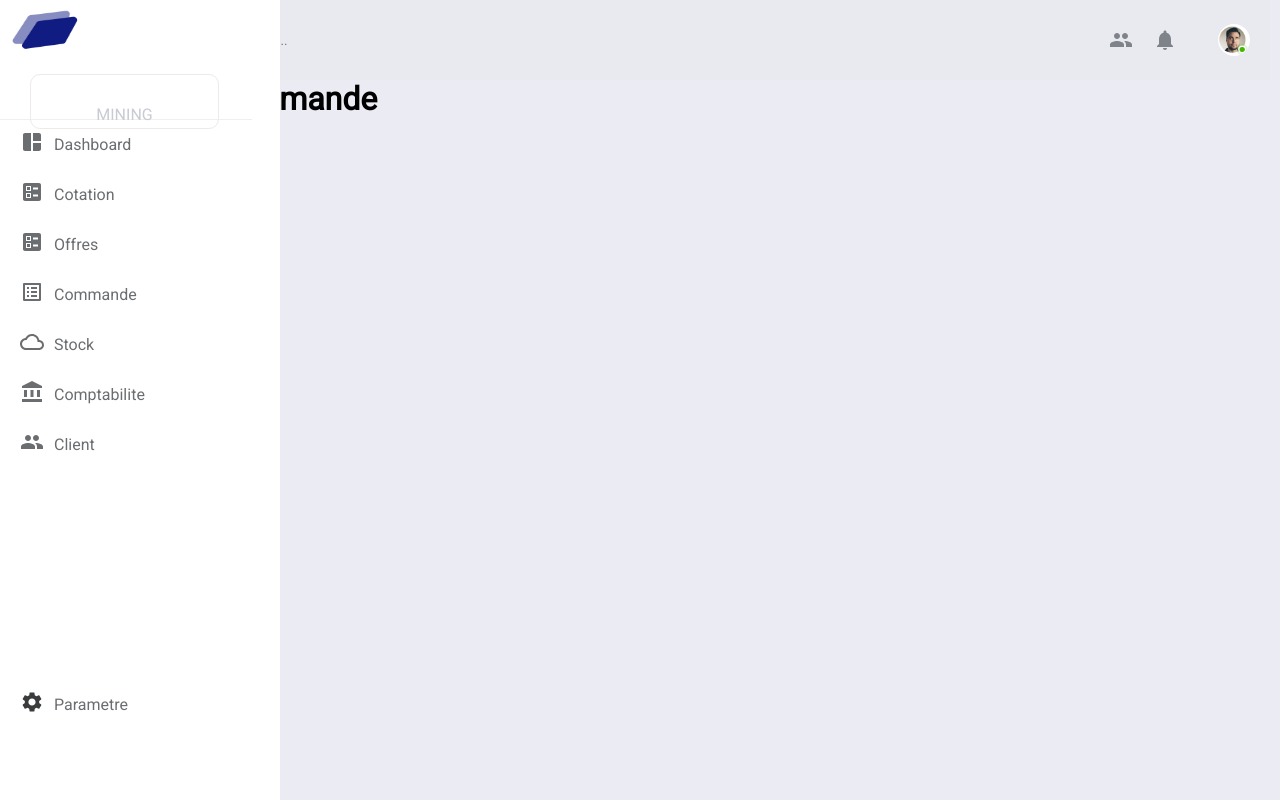
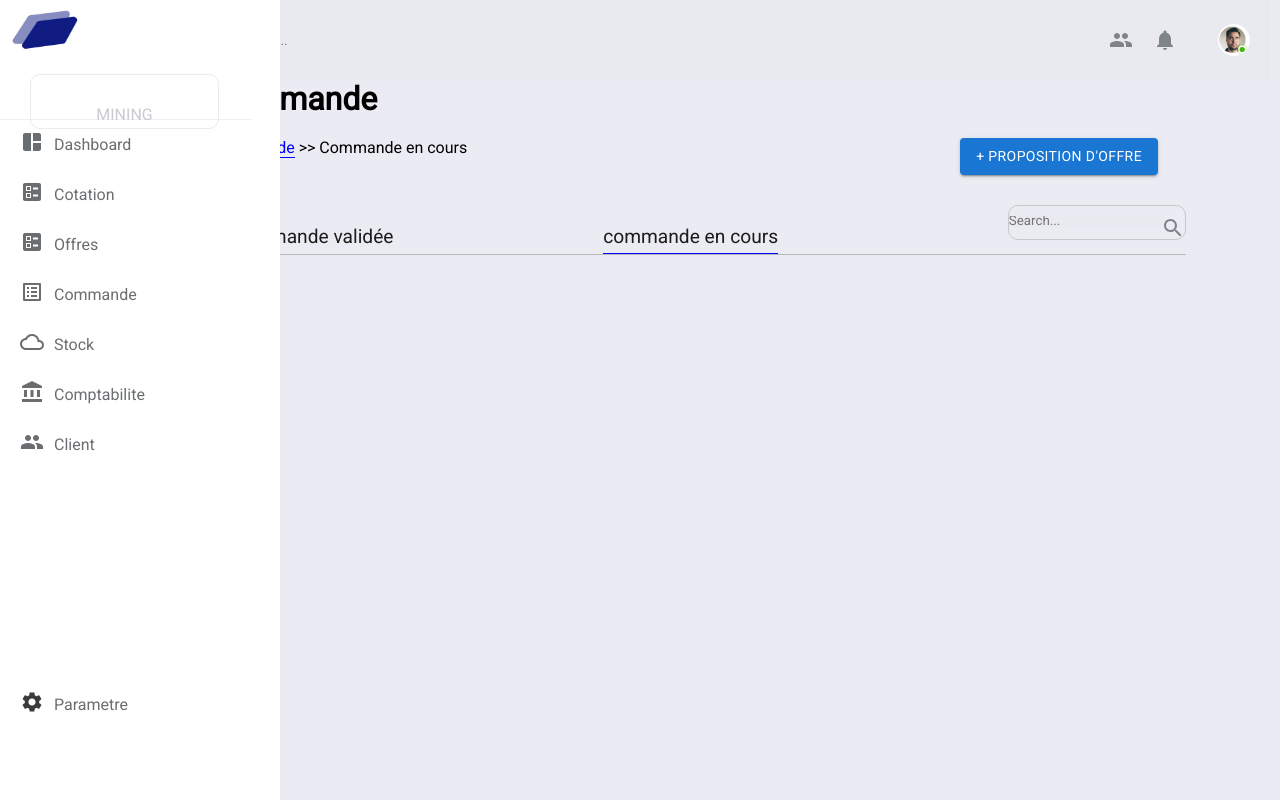
Before and after one commit to MosesKal/miniERP_groupe_5, a React (Create React App) app in the folder frontend/: page /Commande in a window 1280 px wide. Built offline with nearby package versions, Linux system fonts and the light colour scheme.

Commit message:
ajout des informations sur la page commande

```diff
--- a/frontend/src/pages/Commande.js
+++ b/frontend/src/pages/Commande.js
@@ -1,7 +1,10 @@
 import React from "react";
 import Sidebar from "../components/sidebar";
 import Navbar from "../components/navbar";
-import "../styles/stock.css"
+import SearchIcon from '@mui/icons-material/Search';
+import "../styles/Commande.css"
+import { Button,  } from "@mui/material";
+
 
 
 function Commande (){
@@ -9,14 +12,22 @@ function Commande (){
       <div className="">
          <Sidebar/>
          <Navbar/>
-            <div className="project-stock">
-                <h1>Commande</h1>
-
-                    <div className="">
-
-                    </div>
-
-            </div>
+            <div className="project-Commande">
+            <h1 className="titles-commande">Commande</h1>
+            <div className="contenaire-commande">
+            <p> <spam className=" commande-spam">Commande</spam>    >>   Commande en cours</p>
+              <div className="commande-project">
+                <Button className="commande-button" variant="contained" > + proposition d'offre </Button>
+              </div>
+              </div>
+                <div className="project-titles">
+                         <p className="project-stats">commande validée </p>
+                         <p className="project-stat" >commande en cours</p>
+                         <div className="navbar-searchs">
+                         <input type="search" placeholder="Search...  " /><SearchIcon/>
+                </div>
+                  </div>
+                </div>
 
       </div>
     )
--- a/frontend/src/pages/Comptabilite.js
+++ b/frontend/src/pages/Comptabilite.js
@@ -11,7 +11,6 @@ function Comptabilite (){
          <Navbar/>
             <div className="project-stock">
                 <h1>Comptabilite</h1>
-
                     <div className="">
 
                     </div>
--- a/frontend/src/pages/Parametre.js
+++ b/frontend/src/pages/Parametre.js
@@ -16,6 +16,7 @@ function Parametre (){
 
                     </div>
 
+
             </div>
 
       </div>
--- /dev/null
+++ b/frontend/src/styles/Commande.css
@@ -0,0 +1,57 @@
+.project-Commande{
+    display: flex;
+    flex-direction: column;
+    width: 80%;
+    margin-left: 15%;
+    padding-left: 20px;
+}
+
+.project-titles{
+    display: flex;
+    justify-content: space-between;
+    width: 95%;
+    height: 50px;
+    margin: 30px 20px 0px;
+    border-bottom: 1px solid rgb(187, 184, 184);
+}
+.navbar-searchs {
+    display: flex;
+    height: 35px;
+    margin-left: 20px;
+    padding-top: 10px;
+    color: rgb(127, 131, 138);
+    border: 1px solid rgb(201, 200, 200);
+    border-radius: 10px;
+    cursor: pointer;
+  }
+  .navbar-searchs input{
+    height: 10px;
+    padding-top: 0px;border: solid red;
+    border: none;
+    outline: none;
+    background-color:  rgb(233, 233, 240);
+
+  }
+  .project-stats , .project-stat{
+    color: rgb(28, 28, 29);
+    padding-top: 20px;
+    font-size:larger;
+}
+.commande-spam{
+    border-bottom: 1px solid blue ;
+    color: blue;
+}
+.project-stat{
+    border-bottom: 2px solid blue;
+    border-width : 4px  5em thin;
+
+}
+.titles-commande{
+    padding-bottom: 20px;
+}
+
+.contenaire-commande{
+    display: flex;
+    justify-content: space-between;
+    padding-right: 58px;
+}
```
